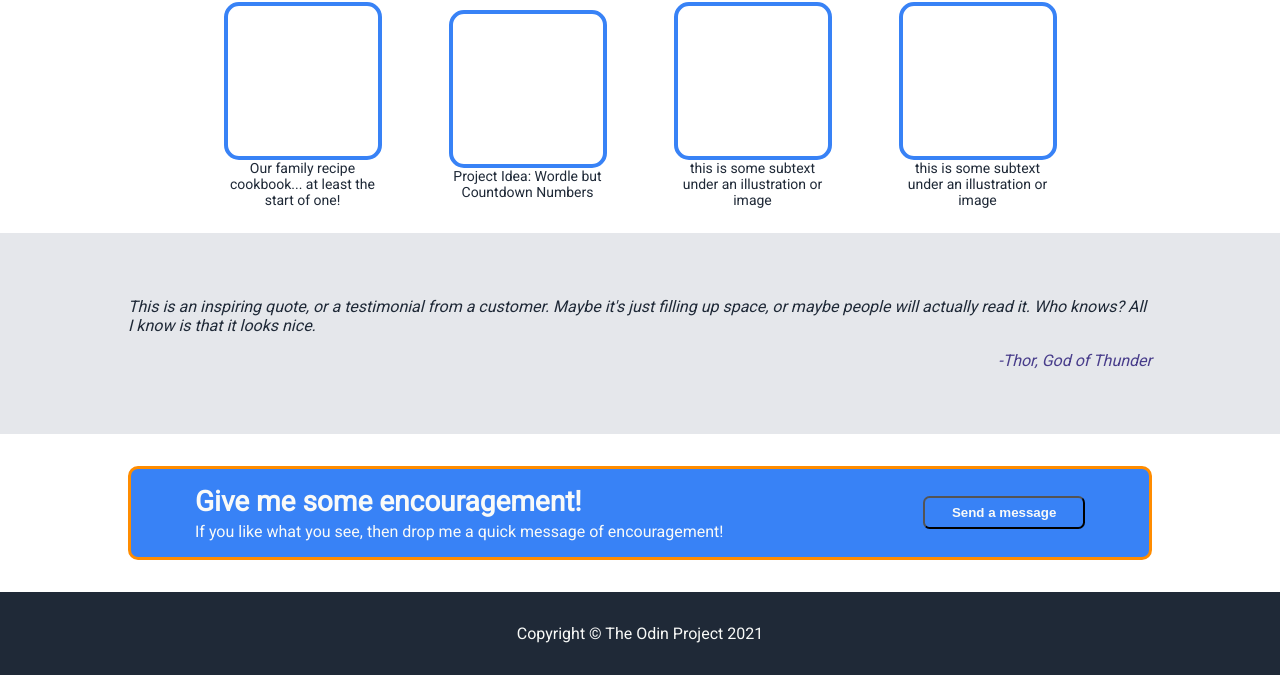
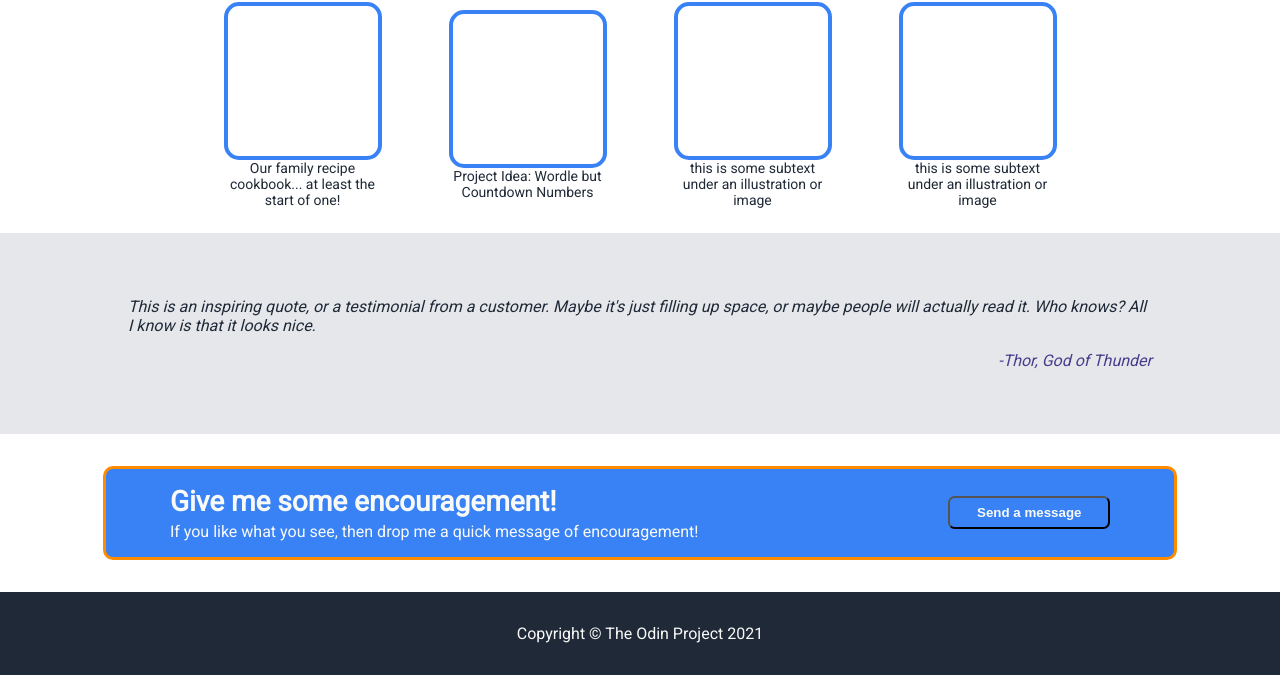
Before and after one commit to kermola/odin-landingpage, a plain HTML site: page index.html in a window 1280 px wide. Shown: the part 704-1379 px from the top of the page. Drawn offline with Linux system fonts and the light colour scheme.

Commit message:
Add max-width to lowerbanner

```diff
--- a/styles.css
+++ b/styles.css
@@ -142,12 +142,13 @@ a {
 .lowerbanner {
     display: flex;
     flex-shrink: 1;
-    margin: 2em 10%;
-    /* max-width: 800px; */
-    gap: 50px;
+    margin: 2em auto;
+    max-width: 1000px;
+    gap: 250px;
     justify-content: space-between;
     align-items: center;
     padding: 1em 5%;
+    /* max-width: 800px; */
     background-color: #3882F6;
     border-radius: 10px;
     border-style:solid;
```
